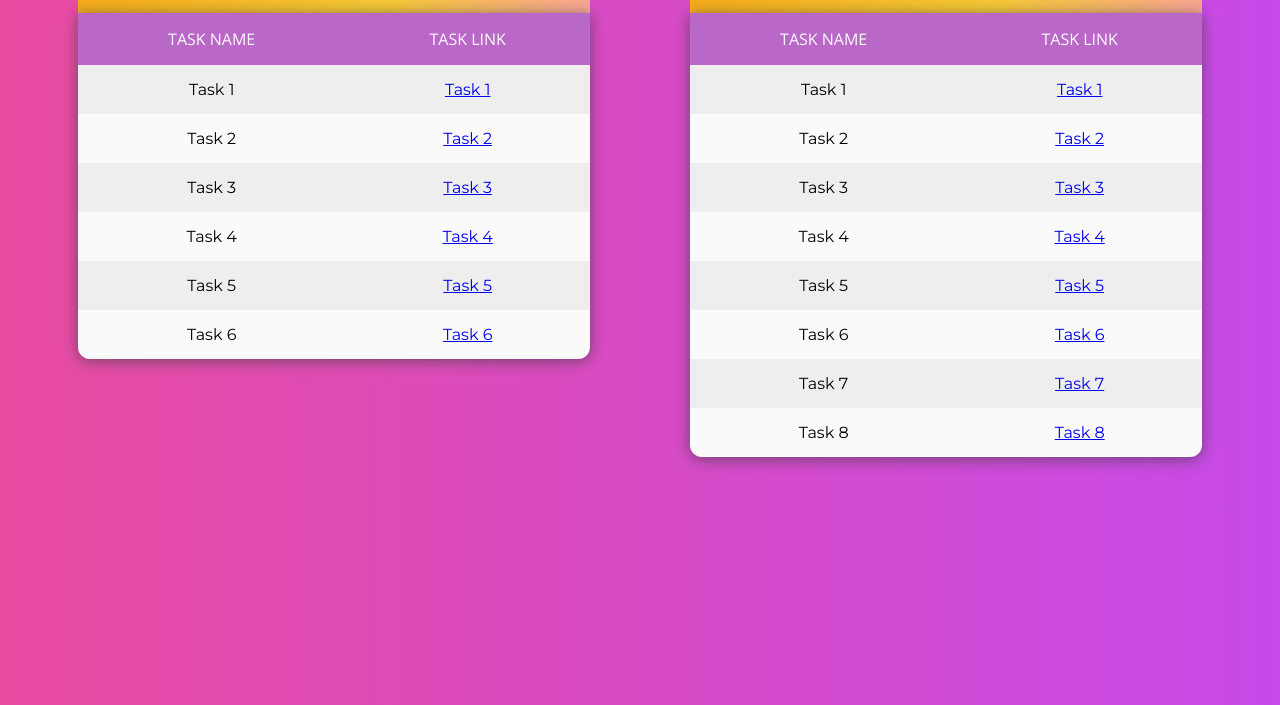
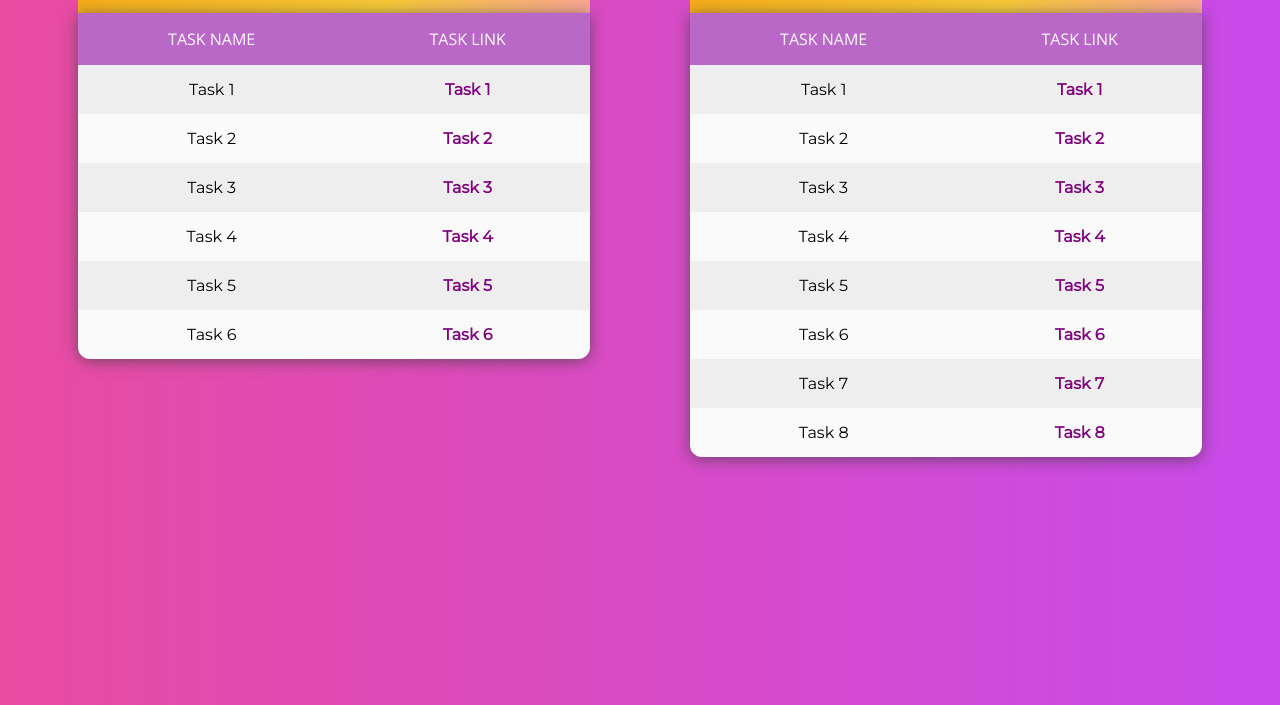
Before and after one commit to kathireshG/MERN_Internship_2, a plain HTML site: page index.html in a window 1280 px wide. Shown: the part 95-800 px from the top of the page. Drawn offline with nearby package versions, Linux system fonts and the light colour scheme.

Commit message:
Update index.css

```diff
--- a/index.css
+++ b/index.css
@@ -88,3 +88,10 @@ h1 {
   padding-bottom: 15px;
   border-radius: 12px 12px 0 0;
 }
+
+a {
+  font-style: none;
+  text-decoration: none;
+  font-weight: bold;
+  color: purple;
+}
```
